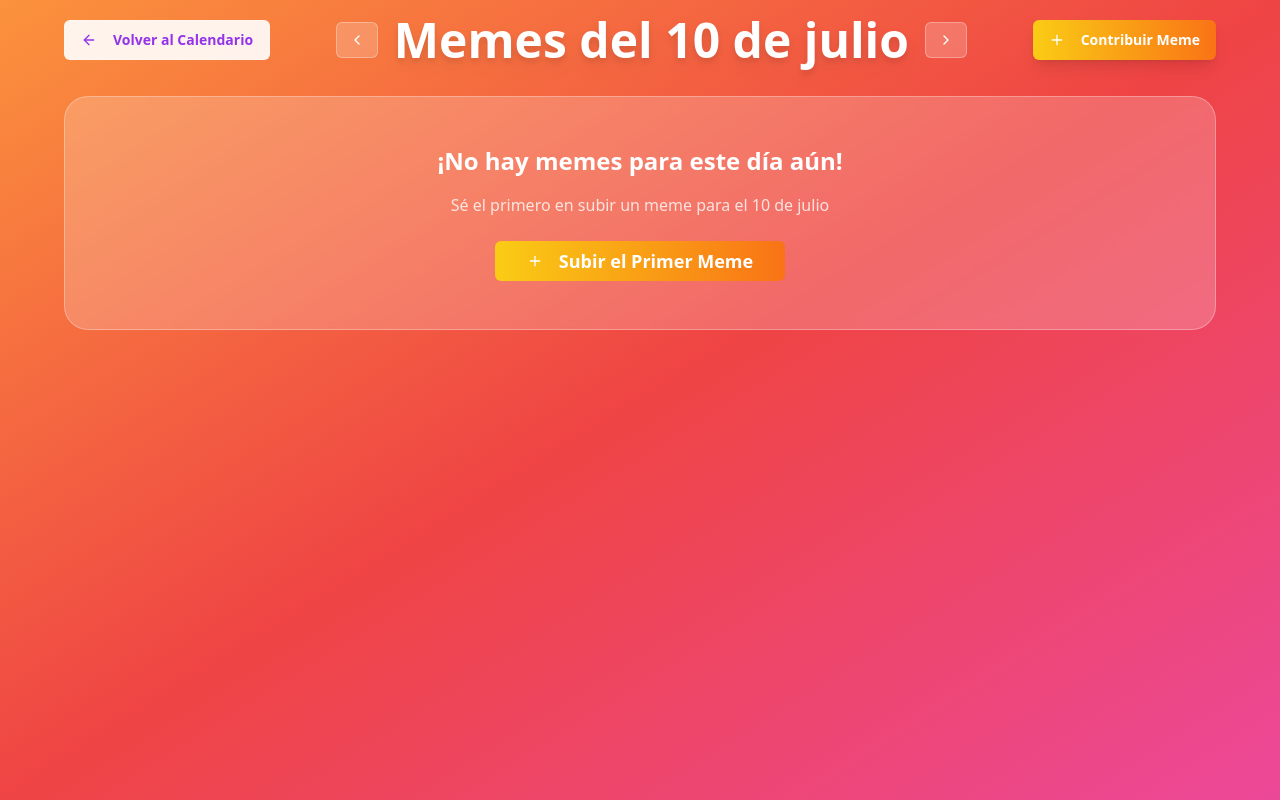
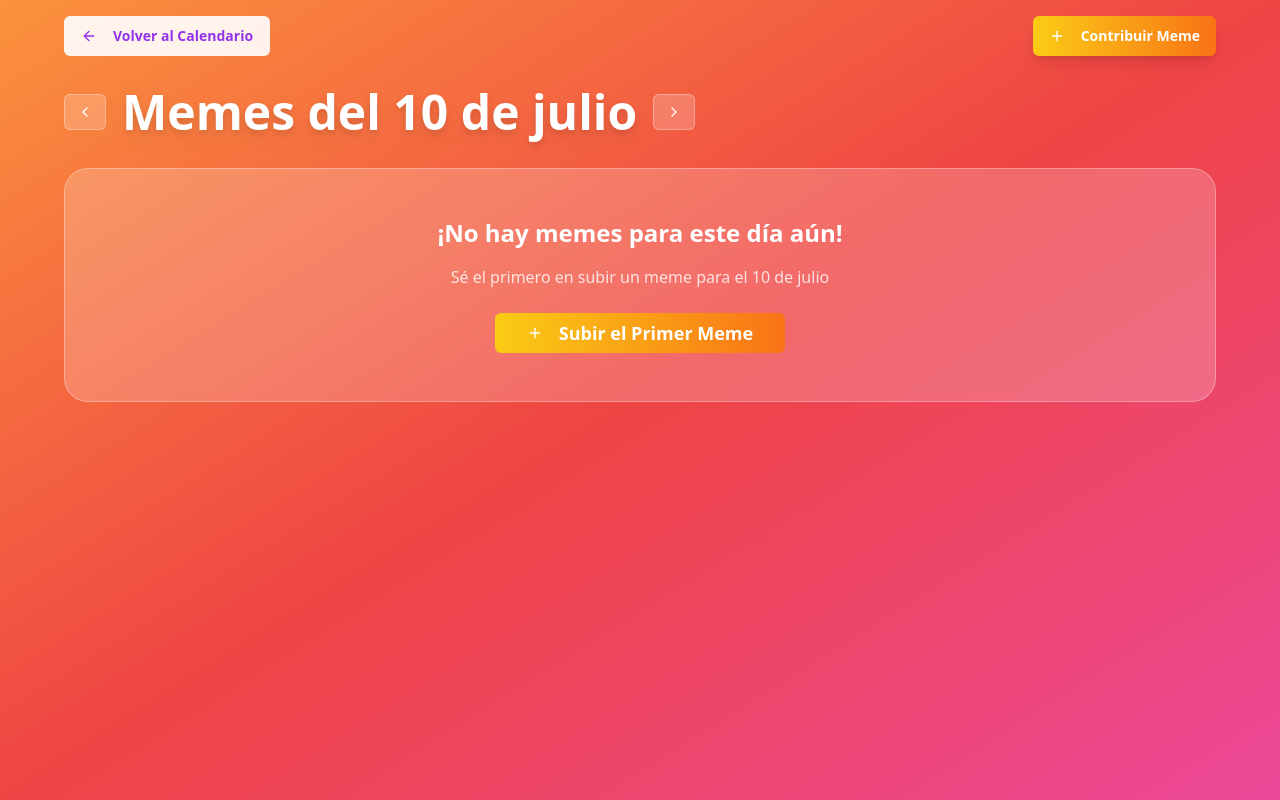
Before and after one commit to memesdejulio/memesdejulio.github.io, a React (Vite) app: page / in a window 1280 px wide. Both pictures are taken after a click on the button "10". Built offline with nearby package versions, Linux system fonts and the light colour scheme.

Commit message:
Add some improvements

```diff
--- a/src/components/DayMemes.tsx
+++ b/src/components/DayMemes.tsx
@@ -1,9 +1,21 @@
 import React, { useState, useEffect } from 'react';
-import { Button } from "@/components/ui/button";
-import { Dialog, DialogContent, DialogHeader, DialogTitle } from "@/components/ui/dialog";
-import { ArrowLeft, Plus, Download, X, ChevronLeft, ChevronRight } from "lucide-react";
-import { format, addDays, subDays } from "date-fns";
-import MemeSubmissionForm from "./MemeSubmissionForm";
+import { Button } from '@/components/ui/button';
+import {
+	Dialog,
+	DialogContent,
+	DialogHeader,
+	DialogTitle,
+} from '@/components/ui/dialog';
+import {
+	ArrowLeft,
+	Plus,
+	Download,
+	X,
+	ChevronLeft,
+	ChevronRight,
+} from 'lucide-react';
+import { format, addDays, subDays } from 'date-fns';
+import MemeSubmissionForm from './MemeSubmissionForm';
 
 interface DayMemesProps {
 	date: Date;
@@ -35,20 +47,33 @@ const DayMemes: React.FC<DayMemesProps> = ({ date, onBack, onDateChange }) => {
 
 			if (manifestResponse.ok) {
 				const manifest = await manifestResponse.json();
-        const localMemes: Meme[] = manifest.memes.map((memeInfo: any, index: number) => ({
+				const localMemes: Meme[] = manifest.memes.map(
+					(memeInfo: any, index: number) => ({
 						id: index + 1,
 						title: memeInfo.title || `Meme del ${day} de julio`,
 						imageUrl: `/memes/${day}/${memeInfo.filename}`,
 						submittedBy: memeInfo.submittedBy || 'Usuario',
 						approved: true,
-        }));
+					})
+				);
 				setMemes(localMemes);
 			} else {
 				// Fallback: try to load a simple list of common filenames
 				const commonFilenames = [
-          '1.jpg', '2.jpg', '3.jpg', '4.jpg', '5.jpg',
-          '1.png', '2.png', '3.png', '4.png', '5.png',
-          'meme.jpg', 'meme.png', 'image.jpg', 'image.png'
+					'1.jpg',
+					'2.jpg',
+					'3.jpg',
+					'4.jpg',
+					'5.jpg',
+					'1.png',
+					'2.png',
+					'3.png',
+					'4.png',
+					'5.png',
+					'meme.jpg',
+					'meme.png',
+					'image.jpg',
+					'image.png',
 				];
 
 				const localMemes: Meme[] = [];
@@ -56,7 +81,9 @@ const DayMemes: React.FC<DayMemesProps> = ({ date, onBack, onDateChange }) => {
 				// Check each common filename
 				for (const filename of commonFilenames) {
 					try {
-            const imageResponse = await fetch(`/memes/${day}/${filename}`, { method: 'HEAD' });
+						const imageResponse = await fetch(`/memes/${day}/${filename}`, {
+							method: 'HEAD',
+						});
 						if (imageResponse.ok) {
 							localMemes.push({
 								id: localMemes.length + 1,
@@ -115,7 +142,8 @@ const DayMemes: React.FC<DayMemesProps> = ({ date, onBack, onDateChange }) => {
 	};
 
 	const navigateDay = (direction: 'prev' | 'next') => {
-    const newDate = direction === 'prev' ? subDays(currentDate, 1) : addDays(currentDate, 1);
+		const newDate =
+			direction === 'prev' ? subDays(currentDate, 1) : addDays(currentDate, 1);
 
 		// Only allow navigation within July of current year
 		if (newDate.getMonth() === 6 && newDate.getFullYear() === currentYear) {
@@ -157,7 +185,15 @@ const DayMemes: React.FC<DayMemesProps> = ({ date, onBack, onDateChange }) => {
 						<ArrowLeft className="w-4 h-4 mr-2" />
 						Volver al Calendario
 					</Button>
-
+					<Button
+						onClick={() => setShowSubmissionForm(true)}
+						className="bg-gradient-to-r from-yellow-400 to-orange-500 hover:from-yellow-500 hover:to-orange-600 text-white font-semibold shadow-lg"
+					>
+						<Plus className="w-4 h-4 mr-2" />
+						Contribuir Meme
+					</Button>
+				</div>
+				<div className="flex items-center justify-between mb-8">
 					<div className="flex items-center space-x-4">
 						<Button
 							onClick={() => navigateDay('prev')}
@@ -183,14 +219,6 @@ const DayMemes: React.FC<DayMemesProps> = ({ date, onBack, onDateChange }) => {
 							<ChevronRight className="w-4 h-4" />
 						</Button>
 					</div>
-
-          <Button
-            onClick={() => setShowSubmissionForm(true)}
-            className="bg-gradient-to-r from-yellow-400 to-orange-500 hover:from-yellow-500 hover:to-orange-600 text-white font-semibold shadow-lg"
-          >
-            <Plus className="w-4 h-4 mr-2" />
-            Contribuir Meme
-          </Button>
 				</div>
 
 				{memes.length === 0 ? (
@@ -200,7 +228,8 @@ const DayMemes: React.FC<DayMemesProps> = ({ date, onBack, onDateChange }) => {
 								¡No hay memes para este día aún!
 							</h2>
 							<p className="text-white/80 mb-6">
-                Sé el primero en subir un meme para el {format(currentDate, "d 'de julio'")}
+								Sé el primero en subir un meme para el{' '}
+								{format(currentDate, "d 'de julio'")}
 							</p>
 							<Button
 								onClick={() => setShowSubmissionForm(true)}
@@ -237,7 +266,8 @@ const DayMemes: React.FC<DayMemesProps> = ({ date, onBack, onDateChange }) => {
 										{meme.title}
 									</h3>
 									<p className="text-sm text-gray-600">
-                    Por: <span className="font-semibold">{meme.submittedBy}</span>
+										Por:{' '}
+										<span className="font-semibold">{meme.submittedBy}</span>
 									</p>
 								</div>
 							</div>
@@ -246,7 +276,10 @@ const DayMemes: React.FC<DayMemesProps> = ({ date, onBack, onDateChange }) => {
 				)}
 
 				{/* Image Modal */}
-        <Dialog open={!!selectedMeme} onOpenChange={() => setSelectedMeme(null)}>
+				<Dialog
+					open={!!selectedMeme}
+					onOpenChange={() => setSelectedMeme(null)}
+				>
 					<DialogContent className="max-w-4xl w-full max-h-[90vh] p-0 overflow-hidden">
 						{selectedMeme && (
 							<div className="relative">
@@ -262,7 +295,12 @@ const DayMemes: React.FC<DayMemesProps> = ({ date, onBack, onDateChange }) => {
 										</div>
 										<div className="flex items-center space-x-2">
 											<Button
-                        onClick={() => handleDownload(selectedMeme.imageUrl, selectedMeme.title)}
+												onClick={() =>
+													handleDownload(
+														selectedMeme.imageUrl,
+														selectedMeme.title
+													)
+												}
 												variant="secondary"
 												size="sm"
 												className="bg-white/20 hover:bg-white/30 text-white border-0"
--- a/src/components/MemeSubmissionForm.tsx
+++ b/src/components/MemeSubmissionForm.tsx
@@ -1,17 +1,22 @@
 import React, { useEffect } from 'react';
-import { Button } from "@/components/ui/button";
-import { ArrowLeft, ExternalLink, GitPullRequest, Github } from "lucide-react";
-import { format } from "date-fns";
+import { Button } from '@/components/ui/button';
+import { ArrowLeft, ExternalLink, GitPullRequest, Github } from 'lucide-react';
+import { format } from 'date-fns';
 
 interface MemeSubmissionFormProps {
 	date: Date;
 	onBack: () => void;
 }
 
-const MemeSubmissionForm: React.FC<MemeSubmissionFormProps> = ({ date, onBack }) => {
-
+const MemeSubmissionForm: React.FC<MemeSubmissionFormProps> = ({
+	date,
+	onBack,
+}) => {
 	const handleRedirectToGitHub = () => {
-    window.open('https://github.com/urielsalis/july-meme-calendar#contribuir-memes', '_blank');
+		window.open(
+			'https://github.com/urielsalis/july-meme-calendar#contribuir-memes',
+			'_blank'
+		);
 	};
 
 	return (
@@ -26,11 +31,9 @@ const MemeSubmissionForm: React.FC<MemeSubmissionFormProps> = ({ date, onBack })
 						<ArrowLeft className="w-4 h-4 mr-2" />
 						Volver
 					</Button>
-
 					<h1 className="text-3xl md:text-4xl font-bold text-white text-center drop-shadow-lg">
 						Contribuir Meme para el {format(date, "d 'de julio'")}
 					</h1>
-
 					<div className="w-20"></div> {/* Spacer for centering */}
 				</div>
 
@@ -43,7 +46,8 @@ const MemeSubmissionForm: React.FC<MemeSubmissionFormProps> = ({ date, onBack })
 						</h2>
 
 						<p className="text-lg text-gray-600 mb-6">
-              Para mantener la calidad y organización de los memes, aceptamos contribuciones a través de Pull Requests en GitHub.
+							Para mantener la calidad y organización de los memes, aceptamos
+							contribuciones a través de Pull Requests en GitHub.
 						</p>
 
 						<div className="bg-blue-50 border border-blue-200 rounded-lg p-6 mb-6">
@@ -55,8 +59,18 @@ const MemeSubmissionForm: React.FC<MemeSubmissionFormProps> = ({ date, onBack })
 									</h3>
 									<ol className="text-blue-700 space-y-2">
 										<li>1. Haz fork del repositorio</li>
-                    <li>2. Agrega tu meme en <code className="bg-blue-100 px-1 rounded">public/memes/{format(date, "d")}/</code></li>
-                    <li>3. Actualiza el archivo <code className="bg-blue-100 px-1 rounded">manifest.json</code></li>
+										<li>
+											2. Agrega tu meme en{' '}
+											<code className="bg-blue-100 px-1 rounded">
+												public/memes/{format(date, 'd')}/
+											</code>
+										</li>
+										<li>
+											3. Actualiza el archivo{' '}
+											<code className="bg-blue-100 px-1 rounded">
+												manifest.json
+											</code>
+										</li>
 										<li>4. Crea un Pull Request</li>
 										<li>5. ¡Espera la revisión!</li>
 									</ol>
@@ -64,11 +78,9 @@ const MemeSubmissionForm: React.FC<MemeSubmissionFormProps> = ({ date, onBack })
 							</div>
 						</div>
 
-
-
 						<Button
 							onClick={handleRedirectToGitHub}
-              className="bg-gradient-to-r from-gray-800 to-black hover:from-gray-900 hover:to-gray-800 text-white font-semibold text-lg py-4 px-8 shadow-lg mb-4"
+							className="bg-gradient-to-r from-gray-800 to-black hover:from-gray-900 hover:to-gray-800 text-white font-semibold text-lg py-4 px-8 shadow-lg mb-4 max-sm:w-full max-sm:mx-auto"
 						>
 							<Github className="w-6 h-6 mr-3" />
 							Ver Instrucciones Completas en GitHub
@@ -76,7 +88,8 @@ const MemeSubmissionForm: React.FC<MemeSubmissionFormProps> = ({ date, onBack })
 						</Button>
 
 						<p className="text-sm text-gray-500">
-              El enlace te llevará a la documentación completa en el repositorio de GitHub
+							El enlace te llevará a la documentación completa en el repositorio
+							de GitHub
 						</p>
 					</div>
 				</div>
```
Lines whose indentation alone changed are shown as unchanged.
